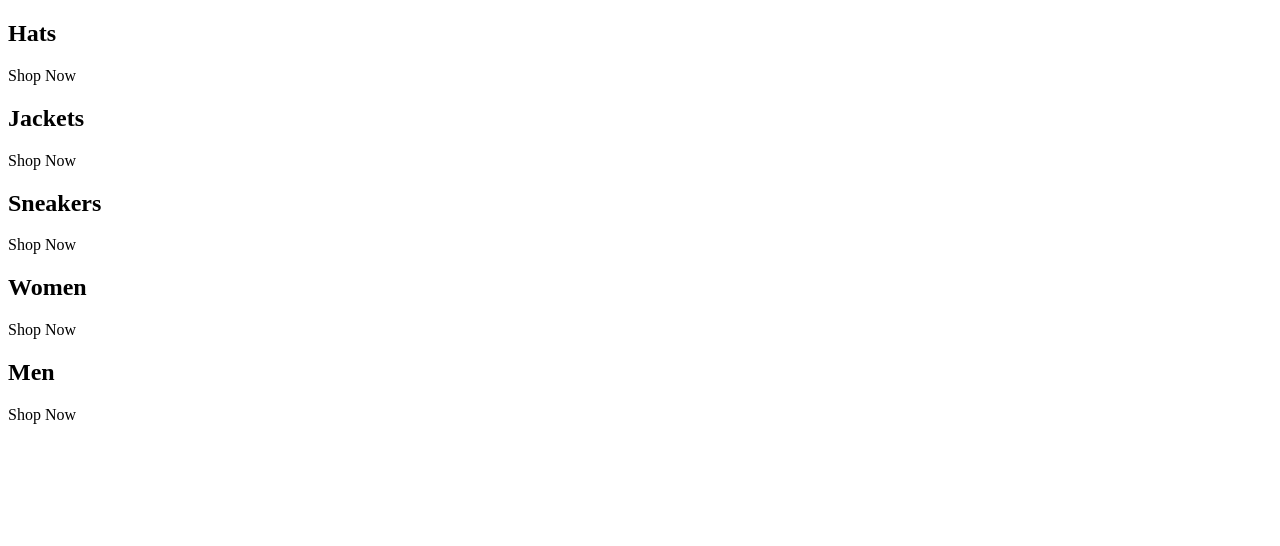
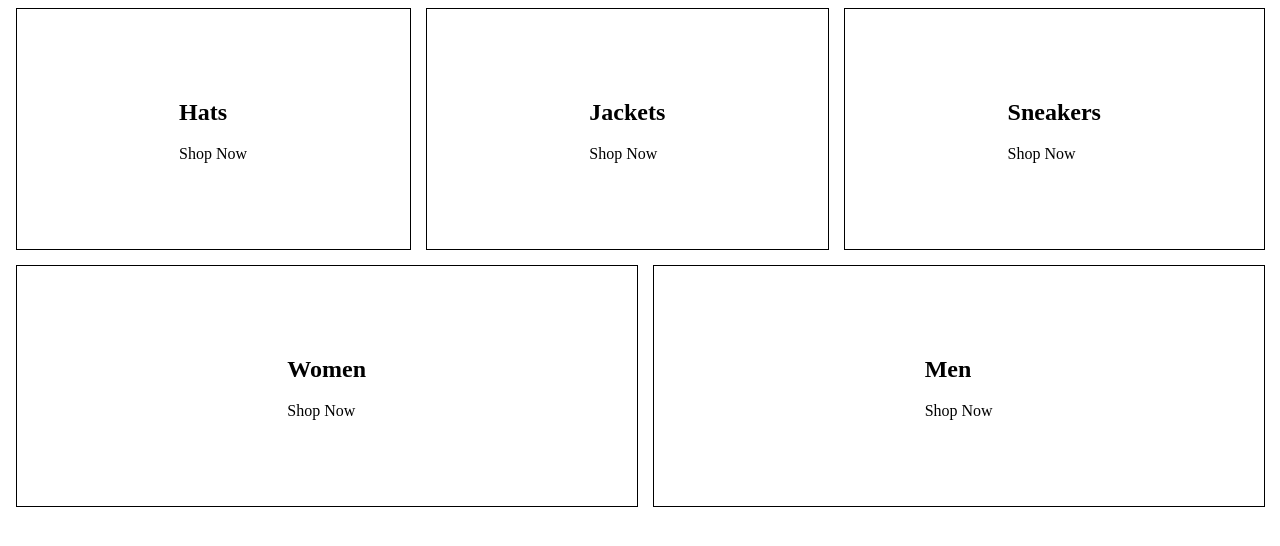
Before and after one commit to KishoreBabu420/crown-clothing, a React (Create React App) app: page / in a window 1280 px wide. Shown: the top 546 px of the page. Built offline with nearby package versions, Linux system fonts and the light colour scheme.

Commit message:
add saas files

```diff
--- a/package.json
+++ b/package.json
@@ -9,6 +9,7 @@
     "react": "^18.2.0",
     "react-dom": "^18.2.0",
     "react-scripts": "5.0.1",
+    "saas": "^1.0.0",
     "web-vitals": "^2.1.4"
   },
   "scripts": {
--- /dev/null
+++ b/src/categories-styles.scss
@@ -0,0 +1,75 @@
+.categories-container {
+  width: 100%;
+  display: flex;
+  flex-wrap: wrap;
+  justify-content: space-between;
+}
+
+.category-container {
+  min-width: 30%;
+  height: 240px;
+  flex: 1 1 auto;
+  display: flex;
+  align-items: center;
+  justify-content: center;
+  border: 1px solid black;
+  margin: 0 7.5px 15px;
+  overflow: hidden;
+
+  &:hover {
+    cursor: pointer;
+
+    & .background-image {
+      transform: scale(1.1);
+      transition: transform 6s cubic-bezier(0.25, 0.45, 0.45, 0.95);
+    }
+
+    & .category-body-container {
+      opacity: 0.9;
+    }
+  }
+
+  &.large {
+    height: 380px;
+  }
+
+  &:first-child {
+    margin-right: 7.5px;
+  }
+
+  &:last-child {
+    margin-left: 7.5px;
+  }
+
+  .background-image {
+    width: 100%;
+    height: 100%;
+    background-size: cover;
+    background-position: center;
+  }
+
+  .category-body-container {
+    height: 90px;
+    padding: 0 25px;
+    display: flex;
+    flex-direction: column;
+    align-items: center;
+    justify-content: center;
+    border: 1px solid black;
+    background-color: white;
+    opacity: 0.7;
+    position: absolute;
+
+    h2 {
+      font-weight: bold;
+      margin: 0 6px 0;
+      font-size: 22px;
+      color: #4a4a4a;
+    }
+
+    p {
+      font-weight: lighter;
+      font-size: 16px;
+    }
+  }
+}
--- a/src/index.js
+++ b/src/index.js
@@ -1,6 +1,8 @@
 import React from 'react';
 import ReactDOM from 'react-dom/client';
 import App from './App';
+
+import './categories-styles.scss';
 
 const root = ReactDOM.createRoot(document.getElementById('root'));
 root.render(
```
Also changed, not shown: src/App.css (deleted), 1 other file (tests, documents, lock files or other folders).
